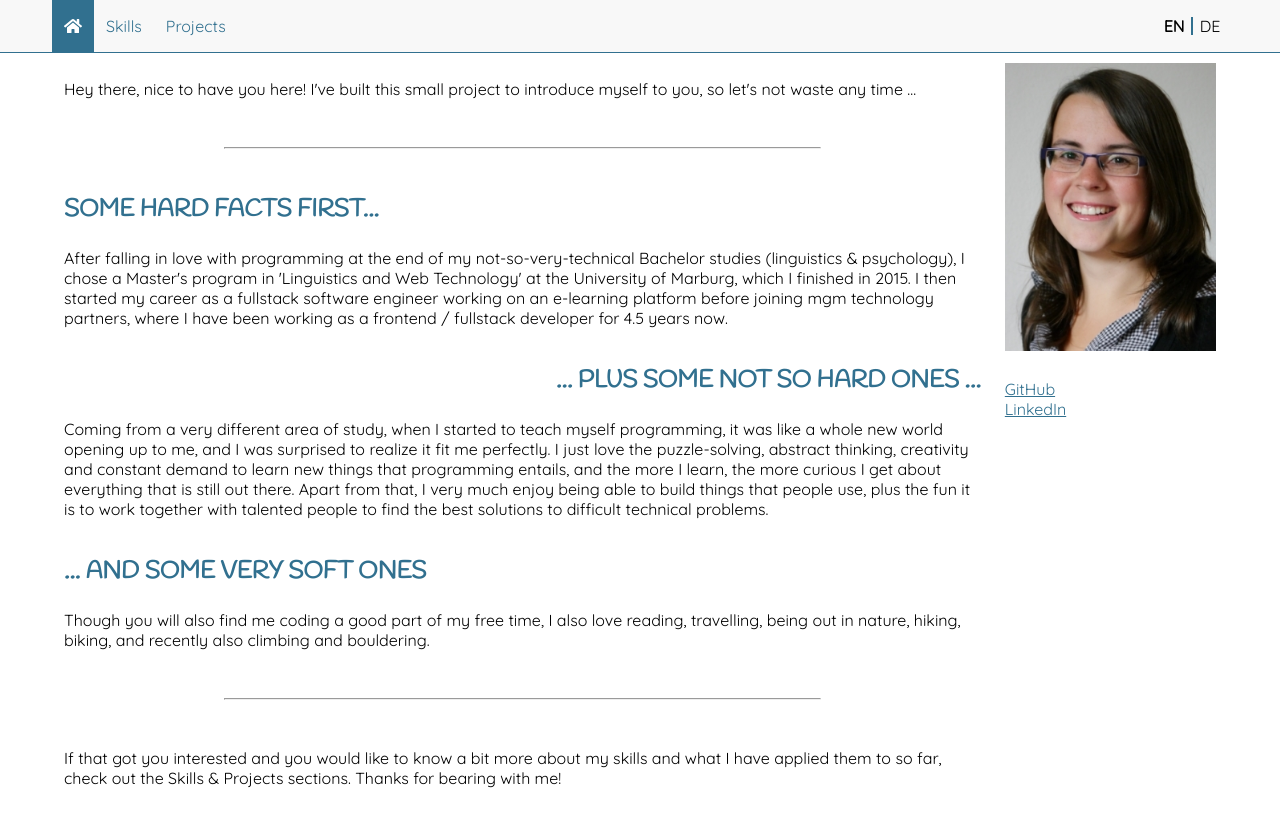
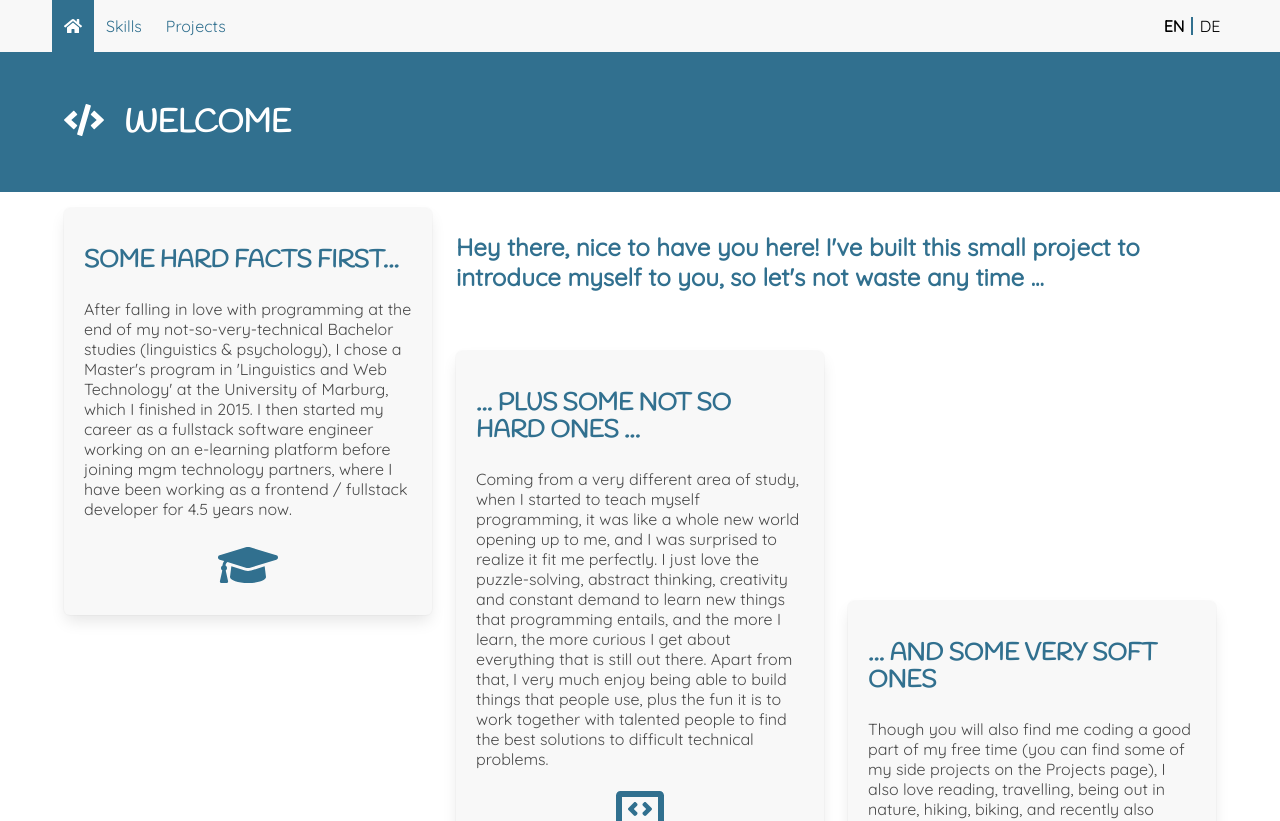
Before and after one commit to JuliaNeumann/portfolio, a React (Create React App) app: page / in a window 1280 px wide. Shown: the top 821 px of the page. Built offline with nearby package versions, Linux system fonts and the light colour scheme.

Commit message:
home page improved

```diff
--- a/public/index.html
+++ b/public/index.html
@@ -32,6 +32,6 @@
       To begin the development, run `npm start` or `yarn start`.
       To create a production bundle, use `npm run build` or `yarn build`.
     -->
-    <script defer src="https://use.fontawesome.com/releases/v5.3.1/js/all.js"></script>
+    <script defer src="https://use.fontawesome.com/releases/v5.13.0/js/all.js"></script>
   </body>
 </html>
--- a/src/App.js
+++ b/src/App.js
@@ -44,6 +44,11 @@ class App extends React.Component {
             );
           })}
           <Route path="/">
+            <Hero
+              lang={this.state.lang}
+              title={menuData.home.header}
+              icon={menuData.home.icon}
+            />
             <div className="container">
               <Home lang={this.state.lang} />
             </div>
--- a/src/components/Hero/Hero.js
+++ b/src/components/Hero/Hero.js
@@ -6,7 +6,7 @@ function Hero(props) {
   const language = props.lang;
 
   return (
-    <section className="hero is-small">
+    <section className="hero is-small is-primary">
       <div className="hero-body">
         <div className="container">
           <h1 className="hero__title title">
--- a/src/components/Hero/Hero.scss
+++ b/src/components/Hero/Hero.scss
@@ -3,6 +3,8 @@
 @import "bulma/sass/layout/hero.sass";
 
 .hero {
+    margin-bottom: 1rem;
+
     &__title {
         text-transform: uppercase;
     }
--- a/src/components/Home/Home.js
+++ b/src/components/Home/Home.js
@@ -8,30 +8,32 @@ function Home(props) {
   const language = props.lang;
 
   return (
-    <div className="home columns">
-      <div className="column">
+    <div className="home">
+      {data.main.map((section, index) => {
+        return (
+          <div className="home__box-wrapper columns">
+            {index === 0 && (
+              <div className="home__column home__column--intro column">
                 <p className="home__intro">{data.intro[language]}</p>
-        <hr className="home__divider" />
-        {data.main.map((section, index) => {
-          const rightModifier = index % 2 === 0 ? "" : "home__title--right";
-          return (
-            <React.Fragment>
-              <h2 className={`home__title title is-4 ${rightModifier}`}>
+              </div>
+            )}
+            <div
+              className={`home__column home__column--${index} column is-4 is-offset-${index *
+                4}`}
+            >
+              <section className="box">
+                <h2 className="home__title title is-4">
                   {section.title[language]}
                 </h2>
                 <p>{section.body[language]}</p>
-            </React.Fragment>
+                <div className="home__icon-wrapper">
+                  <i className={`home__icon fas fa-${section.icon}`}></i>
+                </div>
+              </section>
+            </div>
+          </div>
         );
       })}
-        <hr className="home__divider" />
-        <p className="home__intro">{data.outro[language]}</p>
-      </div>
-      <div className="column is-one-fifth">
-        <div class="columns is-mobile is-multiline">
-          <div className="home__image-wrapper column is-full-tablet is-half-mobile">
-            <img className="home__image" src="./portrait.jpg" alt="Portrait" />
-          </div>
-          <div className="column">
       <ul className="home__links">
         {data.contactLinks.map(link => {
           return (
@@ -49,9 +51,6 @@ function Home(props) {
         })}
       </ul>
     </div>
-        </div>
-      </div>
-    </div>
   );
 }
 
--- a/src/components/Home/Home.json
+++ b/src/components/Home/Home.json
@@ -28,7 +28,8 @@
             "body": {
                 "EN": "After falling in love with programming at the end of my not-so-very-technical Bachelor studies (linguistics & psychology), I chose a Master's program in 'Linguistics and Web Technology' at the University of Marburg, which I finished in 2015. I then started my career as a fullstack software engineer working on an e-learning platform before joining mgm technology partners, where I have been working as a frontend / fullstack developer for 4.5 years now.",
                 "DE": "Nachdem ich mich am Ende meines nicht so technischem Bachelor-Studiums (Sprachwissenschaft & Psychologie) in das Programmieren verliebt habe, habe ich mich für das Masterabschluss 'Linguistics and Web Technology' an der Universität Marburg entschieden, welches ich 2015 abgeschlossen habe. Danach habe ich meinen Berufsweg als Fullstack Software Engineer für eine E-Learning Plattform begonnen, bevor ich zu mgm technology partners gewechselt bin, wo ich nun seit 4,5 Jahren als Frontend / Fullstack Entwicklering tätig bin."
-            }
+            },
+            "icon": "graduation-cap"
         },
         {
             "title": {
@@ -38,7 +39,8 @@
             "body": {
                 "EN": "Coming from a very different area of study, when I started to teach myself programming, it was like a whole new world opening up to me, and I was surprised to realize it fit me perfectly. I just love the puzzle-solving, abstract thinking, creativity and constant demand to learn new things that programming entails, and the more I learn, the more curious I get about everything that is still out there. Apart from that, I very much enjoy being able to build things that people use, plus the fun it is to work together with talented people to find the best solutions to difficult technical problems.",
                 "DE": "Nachdem ich ursprünglich eine völlig andere Disziplin studiert hatte, hat sich das Programmieren für mich, als ich damit anfing, es mir beizubringen, wie eine ganz neue Welt angefühlt, in der ich mich aber - überraschenderweise - pudelwohl gefühlt habe. Ich liebe die Dinge, die das Programmieren von einem fordert, das Puzzeln, das abstrakte Denken, die Kreativität und das ständige Lernen neuer Dinge, und je mehr ich lerne, umso neugieriger werde ich auf all die Dinge, die es noch zu lernen gibt. Außerdem genieße ich es, Dinge zu bauen, die Leute benutzen können, sowie die Freude daran, zusammen mit talentierten Menschen nach den besten Lösungen für schwierige technische Probleme zu suchen."
-            }
+            },
+            "icon": "laptop-code"
         },
         {
             "title": {
@@ -46,13 +48,10 @@
                 "DE": "... und noch ein paar ziemlich weiche"
             },
             "body": {
-                "EN": "Though you will also find me coding a good part of my free time, I also love reading, travelling, being out in nature, hiking, biking, and recently also climbing and bouldering.",
-                "DE": "Obwohl auch ein nicht ganz kleiner Anteil meiner Freizeit mit Programmieren gefüllt ist, gibt es auch noch ein paar andere Dinge, die mich begeistern - dazu gehören Lesen, Reisen, in der Natur unterwegs sein, Wandern, Rad fahren und neuerdings auch Klettern und Bouldern."
-            }
+                "EN": "Though you will also find me coding a good part of my free time (you can find some of my side projects on the Projects page), I also love reading, travelling, being out in nature, hiking, biking, and recently also climbing and bouldering. When I am not immersed in a good book or somewhere outside enjoying nature - preferably together with my lovely husband -, I also like to engage in voluntary work at my church or helping refugees finding their way in Germany.",
+                "DE": "Obwohl auch ein nicht ganz kleiner Anteil meiner Freizeit mit Programmieren gefüllt ist (einige meiner Nebenprojekte sind auf der Projekte-Seite zu finden), gibt es auch noch ein paar andere Dinge, die mich begeistern - dazu gehören Lesen, Reisen, in der Natur unterwegs sein, Wandern, Rad fahren und neuerdings auch Klettern und Bouldern. Wenn ich nicht gerade in einem guten Buch versunken oder irgendwo draußen unterwegs bin - am liebsten mit meinem wunderbaren Ehemann -, dann verbringe ich auch gern Zeit damit, mich ehrenamtlich in meiner Gemeinde und der Arbeit mit Flüchtlingen zu engagieren."
+            },
+            "icon": "hiking"
         }
-    ],
-    "outro": {
-        "EN": "If that got you interested and you would like to know a bit more about my skills and what I have applied them to so far, check out the Skills & Projects sections. Thanks for bearing with me!",
-        "DE": "Wenn Sie neugierig geworden sind und mehr über meine Fähigkeiten erfahren wollen, und darüber, was ich bisher so mit ihnen angestellt habe, dann finden Sie unter Fähigkeiten und Projekte weitere Informationen. Vielen Dank für Ihre Aufmerksamkeit!"
-    }
+    ]
 }
--- a/src/components/Home/Home.scss
+++ b/src/components/Home/Home.scss
@@ -2,30 +2,41 @@
 @import "bulma/sass/utilities/_all.sass";
 
 .home {
-    padding-top: 10px;
-
-    &__divider {
-        color: $primary;
-        margin: 3rem 10rem;
+    &__title {
+        text-transform: uppercase;
     }
 
-    &__title {
-        text-transform: uppercase;
-        margin-top: 2.5rem;
+    &__intro {
+        font-weight: bold;
+        font-size: 1.5rem;
+        color: $primary;
+    }
 
-        &--right {
-            text-align: right;
+    &__box-wrapper {
+
+        @media only screen and (min-width: $tablet) {
+            &:not(:first-of-type) {
+                margin-top: -300px;
+            }
         }
     }
 
-    &__image-wrapper {
-        text-align: right;
+    &__column {
+        @media only screen and (min-width: $tablet) {
+            &--0 {
+                order: 1;
+            }
+
+            &--intro {
+                order: 2;
+            }
+        }
     }
 
-    &__image {
-        width: 100%;
-        max-width: 250px;
-        height: auto;
+    &__icon-wrapper {
+        text-align: center;
+        font-size: 3rem;
+        color: $primary;
     }
 
     &__links {
--- a/src/components/Menu/Menu.js
+++ b/src/components/Menu/Menu.js
@@ -37,7 +37,7 @@ class Menu extends React.Component {
               className="menu__home-link navbar-item"
               to="/"
               activeClassName="is-active"
-              title={data.home[this.props.lang]}
+              title={data.home.text[this.props.lang]}
               exact={true}
             >
               <i className="fas fa-home"></i>
--- a/src/components/Menu/Menu.json
+++ b/src/components/Menu/Menu.json
@@ -1,7 +1,14 @@
 {
     "home": {
-        "EN": "Home",
-        "DE": "Home"
+        "text": {
+            "EN": "Home",
+            "DE": "Home"
+        },
+        "header": {
+            "EN": "Welcome",
+            "DE": "Willkommen"
+        },
+        "icon": "code"
     },
     "items": [
         {
```
Lines whose indentation alone changed are shown as unchanged.
